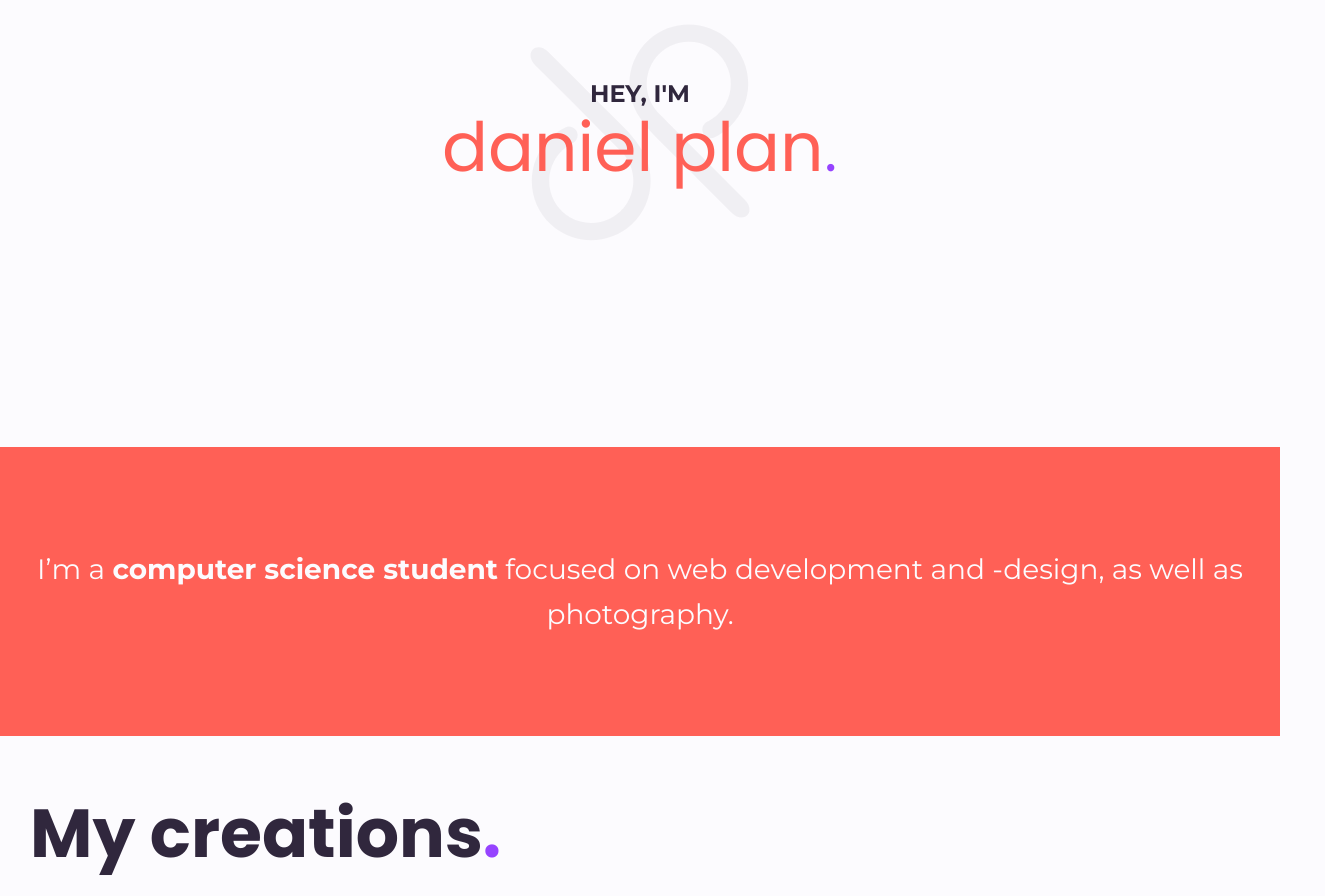
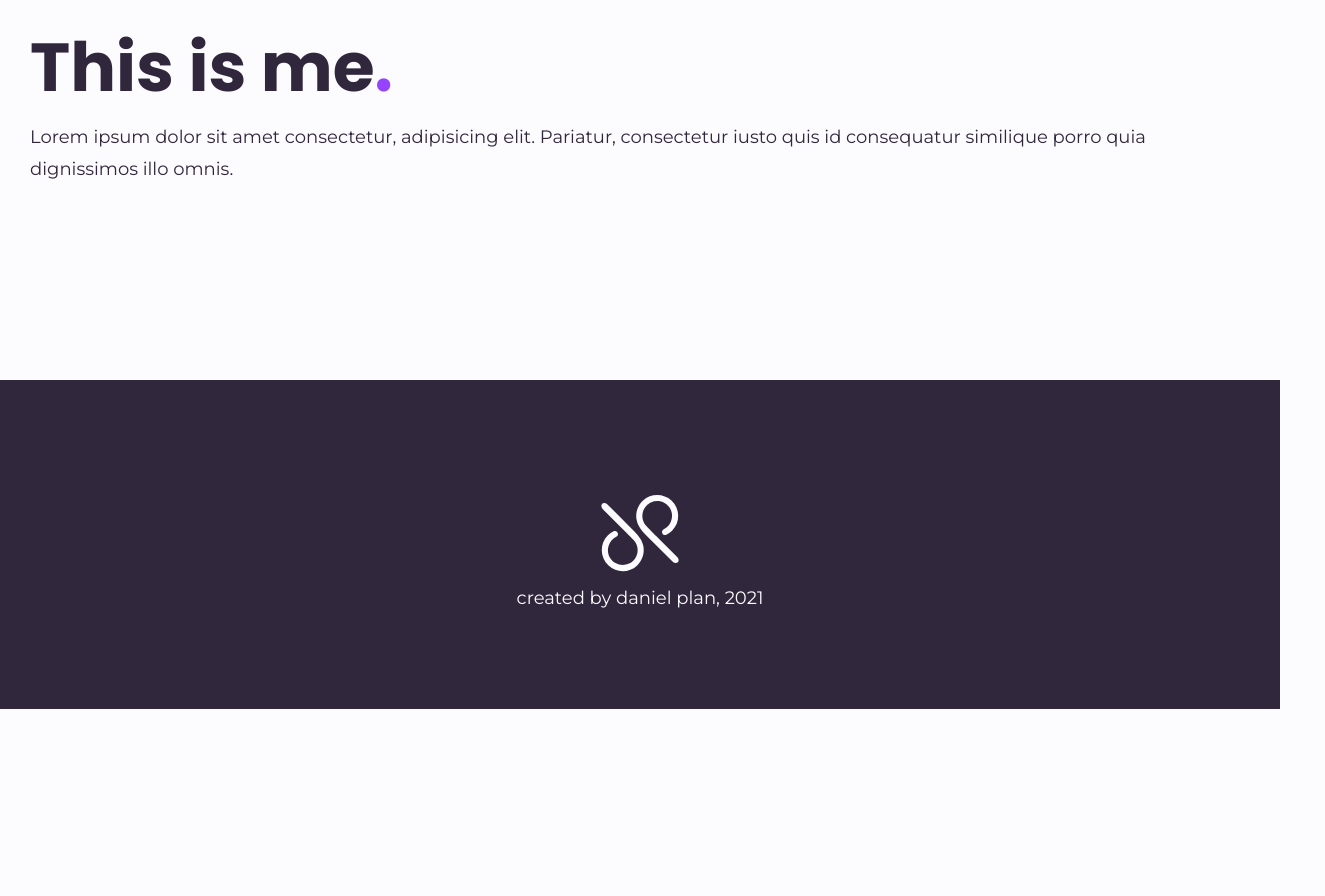
Before and after one commit to danielplan/danielplan.github.io_old, a React (Create React App) app: page /about in a window 1280 px wide. Shown: the part 120-1016 px from the top of the page, 1325 px wide, since content can reach past the window. After the commit the page ends 829 px from the top, so only its background shows below. Built offline with nearby package versions, Linux system fonts and the light colour scheme.

Commit message:
about page and bugfixes

```diff
--- a/src/App.tsx
+++ b/src/App.tsx
@@ -1,11 +1,13 @@
 import { BrowserRouter as Router, Switch, Route } from 'react-router-dom';
-import Home from 'pages/Home';
-import Creations from 'pages/Creations';
-import CreationsDetail from 'pages/Creations/Detail';
 import Header from 'components/layout/Header';
 import Footer from 'components/layout/Footer';
 import { CreationProvider } from 'data/CreationsContext';
 import ScrollTop from 'components/helpers/ScrollTop';
+
+import Home from 'pages/Home';
+import Creations from 'pages/Creations';
+import CreationsDetail from 'pages/Creations/Detail';
+import About from 'pages/About';
 
 export default function App(): JSX.Element {
   return (
@@ -14,6 +16,7 @@ export default function App(): JSX.Element {
       <Header />
       <CreationProvider>
         <Switch>
+          <Route path="/about" component={About} />
           <Route path="/creations/:slug" component={CreationsDetail} />
           <Route path="/creations" component={Creations} />
           <Route path="/" component={Home} />
--- a/src/components/ui/Heading/heading.scss
+++ b/src/components/ui/Heading/heading.scss
@@ -11,52 +11,5 @@
         margin-bottom: 5px;
     }
 
-    .heading {
-        font-weight: bold;
-        font-family: $heading-font;
-        line-height: 1.4;
-
-        &.tiny {
-            font-size: 20px;
-
-            @include breakpoint(medium) {
-                font-size: 28px;
-            }
-        }
-
-        &.small {
-            font-size: 22px;
-
-            @include breakpoint(medium) {
-                font-size: 36px;
-            }
-        }
-
-
-        &.large {
-            font-size: 24px;
-
-            @include breakpoint(medium) {
-                font-size: 36px;
-            }
-
-            @include breakpoint(large) {
-                font-size: 72px;
-            }
-        }
-
-        &.xlarge {
-            line-height: 1.1;
-            font-size: 36px;
-
-            @include breakpoint(medium) {
-                font-size: 68px;
-            }
-
-            @include breakpoint(large) {
-                font-size: 96px;
-            }
-        }
-    }
 
 }
--- a/src/components/ui/Heading/index.tsx
+++ b/src/components/ui/Heading/index.tsx
@@ -8,7 +8,10 @@ interface Props {
 export default function Heading({ heading, size }: Props): JSX.Element {
     return (
         <header className={'heading-container ' + (size ?? '')}>
-            <h2 className={'heading ' + (size ?? 'large')}>{heading}<span className="text-secondary">.</span></h2>
+            <h2 className={'heading ' + (size ?? 'large')}>
+                {heading}
+                <span className="text-secondary">.</span>
+            </h2>
         </header>
     );
 }
--- a/src/components/ui/TextInput/text-input.scss
+++ b/src/components/ui/TextInput/text-input.scss
@@ -3,7 +3,7 @@
 .input-container {
     display: flex;
     flex-direction: column;
-    margin: 20px 0;
+    margin: 15px 0;
 
     label {
         margin-bottom: 5px;
--- a/src/index.scss
+++ b/src/index.scss
@@ -110,3 +110,51 @@ $i in $breakpoints {
         }
     }
 }
+
+.heading {
+    font-weight: bold;
+    font-family: $heading-font;
+    line-height: 1.4;
+
+    &.tiny {
+        font-size: 20px;
+
+        @include breakpoint(medium) {
+            font-size: 28px;
+        }
+    }
+
+    &.small {
+        font-size: 22px;
+
+        @include breakpoint(medium) {
+            font-size: 36px;
+        }
+    }
+
+
+    &.large {
+        font-size: 24px;
+
+        @include breakpoint(medium) {
+            font-size: 36px;
+        }
+
+        @include breakpoint(large) {
+            font-size: 72px;
+        }
+    }
+
+    &.xlarge {
+        line-height: 1.1;
+        font-size: 36px;
+
+        @include breakpoint(medium) {
+            font-size: 68px;
+        }
+
+        @include breakpoint(large) {
+            font-size: 96px;
+        }
+    }
+}
--- /dev/null
+++ b/src/pages/About/about.scss
@@ -0,0 +1,13 @@
+@import 'styles/settings';
+
+.about-page {
+    .intro-section {
+        .heading {
+            margin-bottom: 15px;
+
+            @include breakpoint(large) {
+                margin-bottom: 30px;
+            }
+        }
+    }
+}
--- /dev/null
+++ b/src/pages/About/index.tsx
@@ -0,0 +1,24 @@
+import './about.scss';
+import Page from 'components/layout/Page';
+
+export default function About(): JSX.Element {
+    return <Page className="about-page">
+        <section className="intro-section">
+            <div className="content-container">
+                <div className="row">
+                    <div className="column large-6">
+                        <h1 className="heading xlarge">
+                            This is me
+                            <span className="text-secondary">
+                                .
+                            </span>
+                        </h1>
+                        <p>
+                            Lorem ipsum dolor sit amet consectetur, adipisicing elit. Pariatur, consectetur iusto quis id consequatur similique porro quia dignissimos illo omnis.
+                        </p>
+                    </div>
+                </div>
+            </div>
+        </section>
+    </Page>
+}
--- a/src/pages/Creations/Detail/sections/PreviewSection/styles/PhonePreviewSection/phone-preview-section.scss
+++ b/src/pages/Creations/Detail/sections/PreviewSection/styles/PhonePreviewSection/phone-preview-section.scss
@@ -13,6 +13,7 @@
             border: 10px solid $black;
 
             &:before {
+                z-index: 2;
                 content: ' ';
                 position: absolute;
                 top: -5px;
--- a/src/pages/Creations/creations.scss
+++ b/src/pages/Creations/creations.scss
@@ -1,6 +1,14 @@
 @import 'styles/settings';
 
 .creations-page {
+    .heading {
+        margin-bottom: 15px;
+
+        @include breakpoint(large) {
+            margin-bottom: 30px;
+        }
+    }
+
     .filter-container {
         margin: 50px 0;
     }
@@ -15,6 +23,7 @@
             cursor: pointer;
             display: flex;
             flex-wrap: wrap;
+
             &:hover {
                 opacity: 0.5;
             }
--- a/src/pages/Creations/index.tsx
+++ b/src/pages/Creations/index.tsx
@@ -1,6 +1,5 @@
 import './creations.scss';
 import Page from 'components/layout/Page';
-import Heading from 'components/ui/Heading'
 import TagComponent from 'components/ui/Tag';
 import TextInput from 'components/ui/TextInput';
 import { useState, useEffect } from 'react';
@@ -32,7 +31,12 @@ export default function Creations(): JSX.Element {
                 <section className="heading-section">
                     <div className="row">
                         <div className="column large-6">
-                            <Heading heading="My creations" size="xlarge" />
+                            <h1 className="heading xlarge">
+                                My creations
+                                <span className="text-secondary">
+                                    .
+                                </span>
+                            </h1>
                             <p>
                                 Lorem ipsum dolor sit amet, consectetur adipiscing elit.
                                 Sit viverra eget scelerisque nisl ut turpis porttitor.
```
